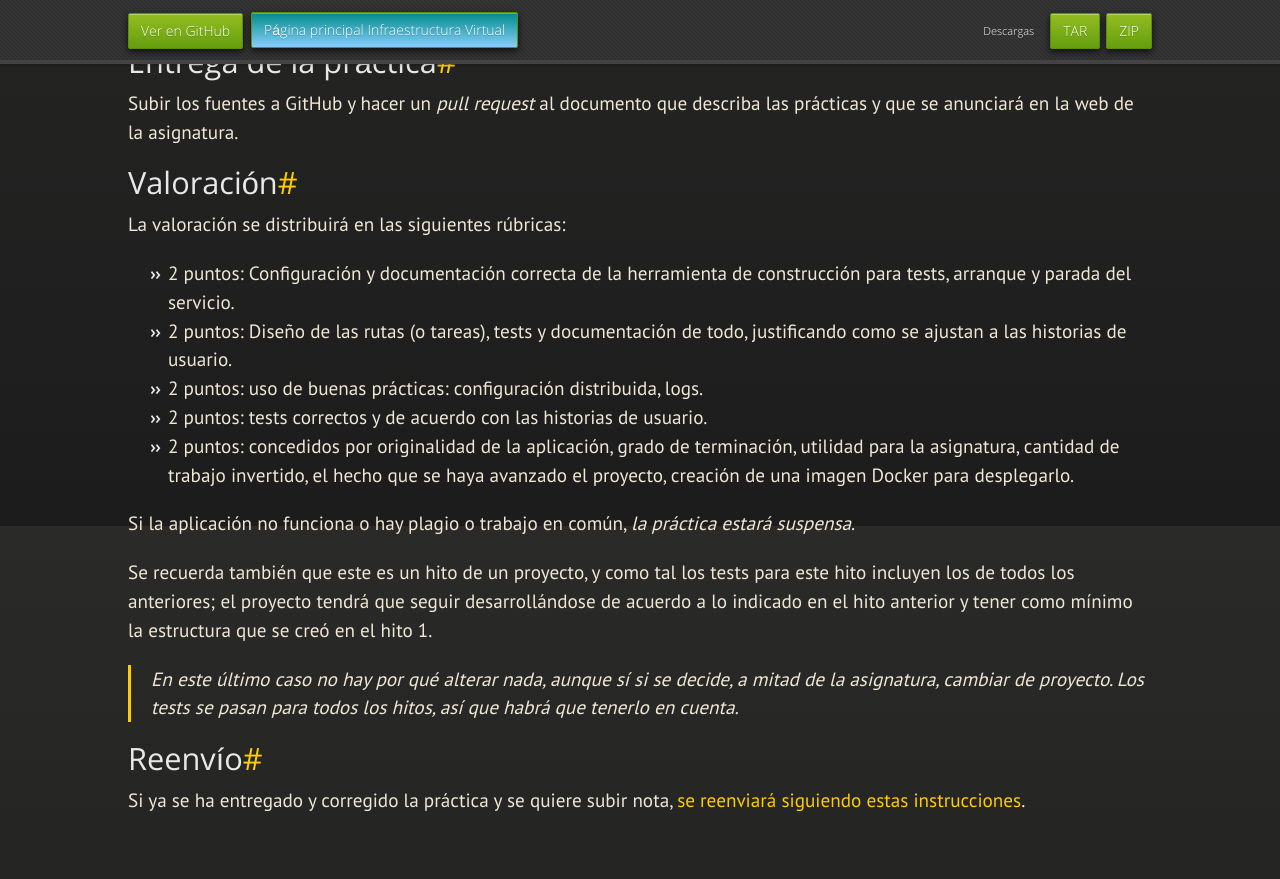
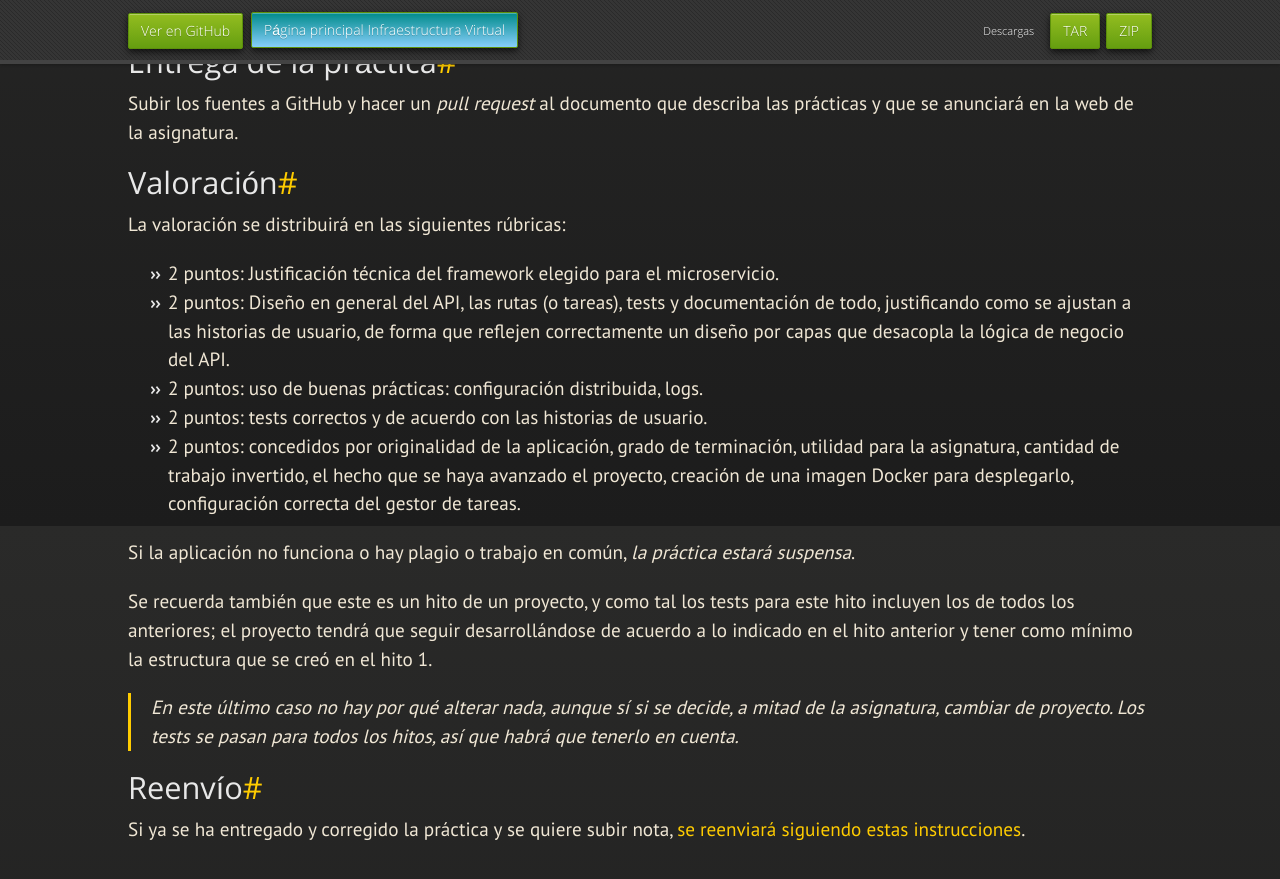
Before and after one commit to JJ/IV, a Jekyll site: the page built from documentos/proyecto/6.Microservicio.md, in a window 1280 px wide and 900 px high, scrolled down 1274 px. Shown: the top 879 px of the window. Built offline with Jekyll 4.4.1, drawn with Linux system fonts in a browser that asks for light colours; nearby versions of some CDN libraries; some web fonts are replaced; our own code applies the rules of GitHub Pages for plain Markdown files.

Commit message:
Sync documentos/proyecto/6.Microservicio.md de master a gh-pages

```diff
--- a/documentos/proyecto/6.Microservicio.md
+++ b/documentos/proyecto/6.Microservicio.md
@@ -78,16 +78,18 @@ asignatura.
 
 La valoración se distribuirá en las siguientes rúbricas:
 
-* 2 puntos: Configuración y documentación correcta de la herramienta
-  de construcción para tests, arranque y parada del servicio.
-* 2 puntos: Diseño de las rutas (o tareas), tests y documentación de
-  todo, justificando como se ajustan a las historias de usuario.
+* 2 puntos: Justificación técnica del framework elegido para el microservicio.
+* 2 puntos: Diseño en general del API, las rutas (o tareas), tests y
+  documentación de todo, justificando como se ajustan a las historias
+  de usuario, de forma que reflejen correctamente un diseño por capas
+  que desacopla la lógica de negocio del API.
 * 2 puntos: uso de buenas prácticas: configuración distribuida, logs.
 * 2 puntos: tests correctos y de acuerdo con las historias de usuario.
 * 2 puntos: concedidos por originalidad de la aplicación, grado de
   terminación, utilidad para la asignatura, cantidad de
   trabajo invertido, el hecho que se haya avanzado el proyecto,
-  creación de una imagen Docker para desplegarlo.
+  creación de una imagen Docker para desplegarlo, configuración
+  correcta del gestor de tareas.
 
  Si la aplicación no funciona o hay plagio o trabajo en común, *la
   práctica estará suspensa*.
```
